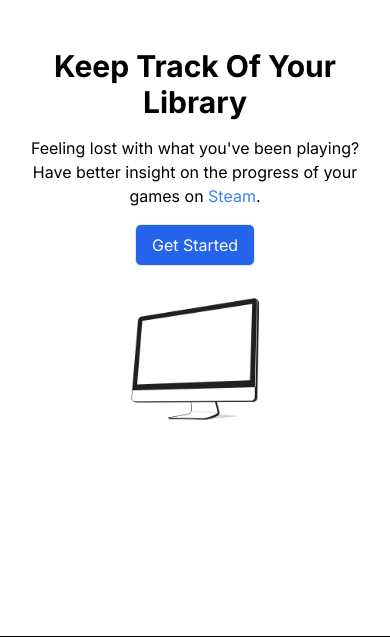
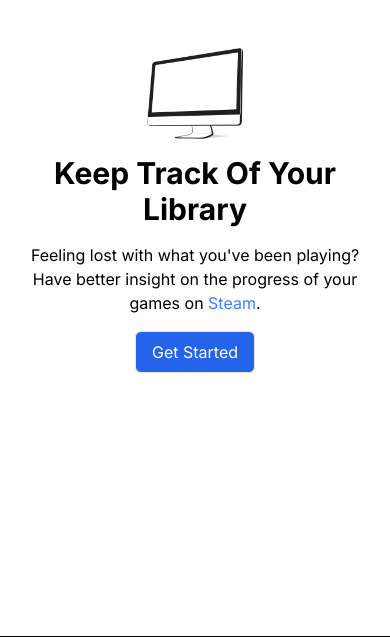
Before and after one commit to monkonius/steam-library-progress, a Flask app: page / in a window 390 px wide. Shown: the part 68-705 px from the top of the page. Run offline with Flask 3, Linux system fonts and the light colour scheme.

Commit message:
Change order of elements in landing page when on mobile

```diff
--- a/app/static/style.css
+++ b/app/static/style.css
@@ -553,49 +553,28 @@ video {
   display: table;
 }
 
-.w-4\/5 {
-  width: 80%;
-}
-
-.w-56 {
-  width: 14rem;
-}
-
-.w-12 {
-  width: 3rem;
-}
-
-.w-full {
-  width: 100%;
-}
-
-.w-fit {
-  width: -moz-fit-content;
-  width: fit-content;
-}
-
-.w-32 {
-  width: 8rem;
+.w-24 {
+  width: 6rem;
 }
 
 .flex-col {
   flex-direction: column;
 }
 
+.flex-col-reverse {
+  flex-direction: column-reverse;
+}
+
 .items-center {
   align-items: center;
-}
-
-.justify-center {
-  justify-content: center;
 }
 
 .gap-1 {
   gap: 0.25rem;
 }
 
-.gap-8 {
-  gap: 2rem;
+.gap-4 {
+  gap: 1rem;
 }
 
 .rounded-md {
@@ -639,11 +618,6 @@ video {
 .text-lg {
   font-size: 1.125rem;
   line-height: 1.75rem;
-}
-
-.text-sm {
-  font-size: 0.875rem;
-  line-height: 1.25rem;
 }
 
 .font-semibold {
@@ -879,28 +853,10 @@ td {
   opacity: 0.5;
 }
 
-@media (min-width: 640px) {
-  .sm\:flex-col {
-    flex-direction: column;
-  }
-}
-
 @media (min-width: 768px) {
   .md\:mx-0 {
     margin-left: 0px;
     margin-right: 0px;
-  }
-
-  .md\:mt-4 {
-    margin-top: 1rem;
-  }
-
-  .md\:flex {
-    display: flex;
-  }
-
-  .md\:w-4\/5 {
-    width: 80%;
   }
 
   .md\:w-56 {
@@ -919,6 +875,10 @@ td {
     align-items: flex-start;
   }
 
+  .md\:gap-8 {
+    gap: 2rem;
+  }
+
   .md\:text-left {
     text-align: left;
   }
--- a/app/templates/index.html
+++ b/app/templates/index.html
@@ -4,7 +4,7 @@
 
 <section>
     <div class="py-12 px-4">
-        <div class="md:max-w-3xl mx-auto flex md:flex-row flex-col gap-8">
+        <div class="md:max-w-3xl mx-auto flex md:flex-row flex-col-reverse md:gap-8 gap-4">
             <div class="flex flex-col md:text-left text-center md:items-start items-center">
                 <h1>Keep Track Of Your Library</h1>
                 <div class="m:w-4/5 mt-4">
@@ -14,7 +14,7 @@
                 <a href="{{ url_for('auth.register') }}" class="btn block mt-4">Get Started</a>
             </div>
             <div>
-                <img src="{{ url_for('static', filename='assets/computer-display.png') }}" alt="Computer Display" class="md:w-56 w-32 md:mx-0 mx-auto">
+                <img src="{{ url_for('static', filename='assets/computer-display.png') }}" alt="Computer Display" class="md:w-56 w-24 md:mx-0 mx-auto">
             </div>
         </div>
     </div>
```
